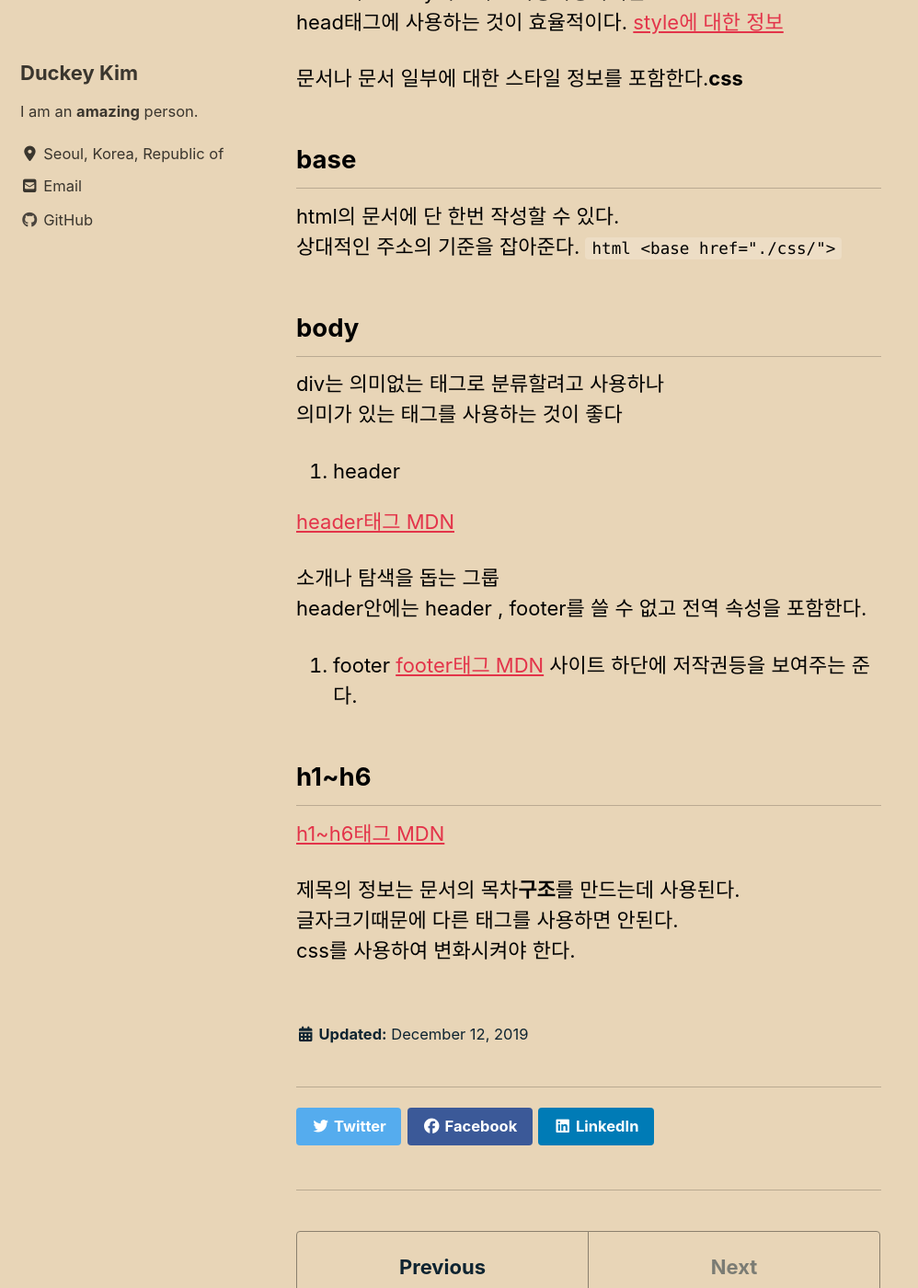
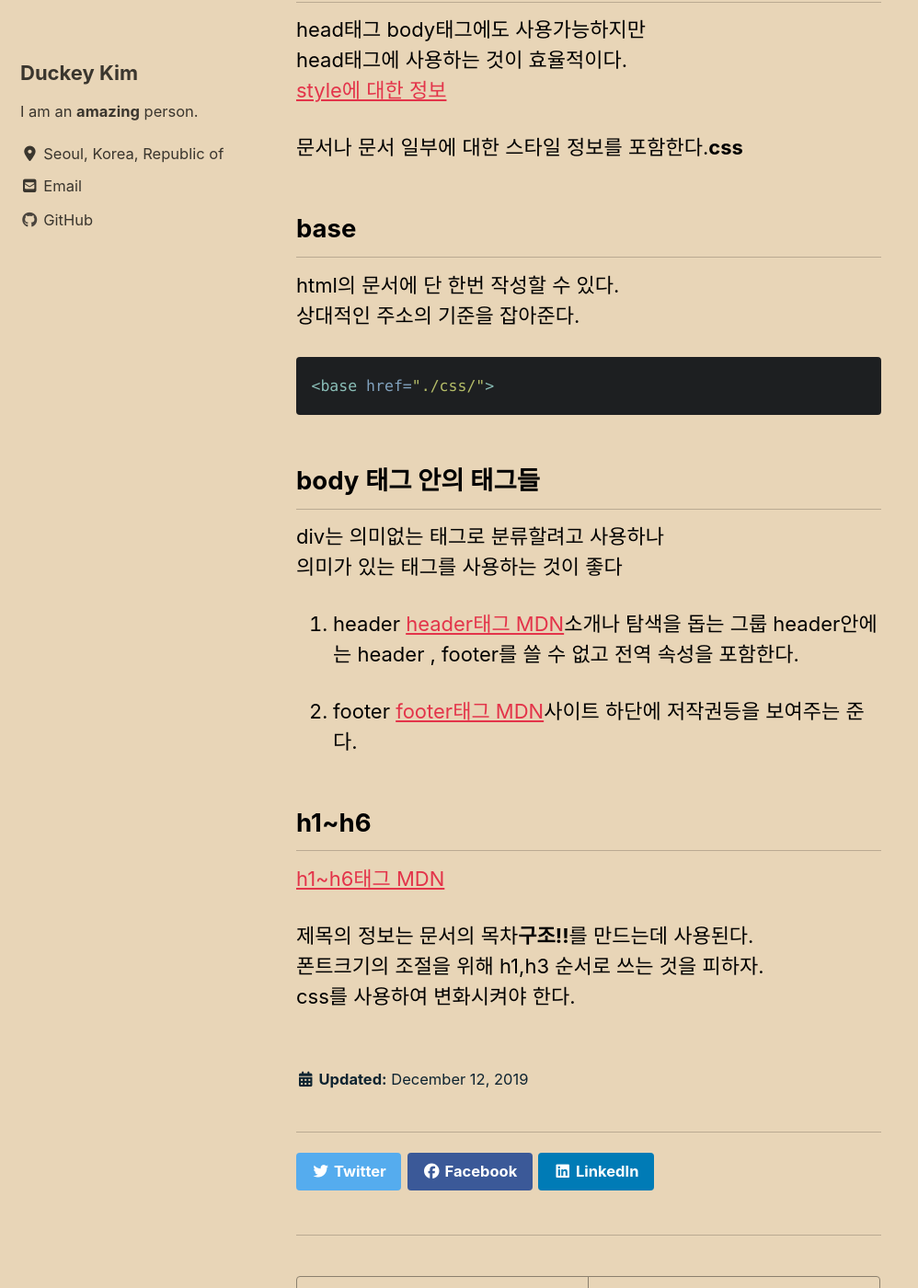
Before and after one commit to duckey-kim/duckey-kim.github.io, a Jekyll site: the page built from _posts/2019-12-12-HTML배우기(태크).md, in a window 1280 px wide and 1400 px high, scrolled down 2082 px. Shown: the whole window at 92% size, without its empty margins (0-998 px from the left). Built offline with Jekyll 4.4.1, drawn with Linux system fonts in a browser that asks for light colours; cached includes are drawn as plain includes; nearby versions of some CDN libraries; some of the changed text lies outside the part shown.

Commit message:
Update 2019-12-12-HTML배우기(태크).md

````diff
--- a/_posts/2019-12-12-HTML배우기(태크).md
+++ b/_posts/2019-12-12-HTML배우기(태크).md
@@ -29,7 +29,9 @@ head에서 최상위 에서 선언해주는 것이 좋다.
 
 문서 메타데이터의 이름을 정의한다. author description등등
 viewport는 반응형 웹사이트를 만들때 사용한다.
-```html <meta name="viewport" content="width=device-width, initial-scale=1.0">```
+```html
+<meta name="viewport" content="width=device-width, initial-scale=1.0">
+```
 랜더링 되는 영역을 명시하는 것이다. 가로너비를 장비의 가로,초반 확대축소값을 1배율로
 
 ## link
@@ -46,7 +48,7 @@ viewport는 반응형 웹사이트를 만들때 사용한다.
 
 2. rel
 링크된 문서와 현재 문서와의 관계를 말해준다.
-  - stylesheet **css**를 갖고와서 쓰겠다.
+  - stylesheet : **css**를 갖고와서 쓰겠다.
 
 
 
@@ -63,27 +65,22 @@ head태그에 사용하는 것이 효율적이다.
 ## base
 html의 문서에 단 한번 작성할 수 있다.
 상대적인 주소의 기준을 잡아준다.
-```html <base href="./css/">```
+```html
+<base href="./css/">
+```
 
-## body
+## body 태그 안의 태그들
 
 div는 의미없는 태그로 분류할려고 사용하나
 의미가 있는 태그를 사용하는 것이 좋다
 
-1. header
+1. header  [header태그 MDN](https://developer.mozilla.org/ko/docs/Web/HTML/Element/header)소개나 탐색을 돕는 그룹  header안에는 header , footer를 쓸 수 없고 전역 속성을 포함한다.
 
-[header태그 MDN](https://developer.mozilla.org/ko/docs/Web/HTML/Element/header)
-
-소개나 탐색을 돕는 그룹
-header안에는 header , footer를 쓸 수 없고 전역 속성을 포함한다.
-
-2. footer
-[footer태그 MDN](https://developer.mozilla.org/ko/docs/Web/HTML/Element/footer)
-사이트 하단에 저작권등을 보여주는 준다.
+2. footer  [footer태그 MDN](https://developer.mozilla.org/ko/docs/Web/HTML/Element/footer)사이트 하단에 저작권등을 보여주는 준다.
 
 ## h1~h6
 [h1~h6태그 MDN](https://developer.mozilla.org/ko/docs/Web/HTML/Element/Heading_Elements)
 
-제목의 정보는 문서의 목차**구조**를 만드는데 사용된다.
-글자크기때문에 다른 태그를 사용하면 안된다.
+제목의 정보는 문서의 목차**구조!!**를 만드는데 사용된다.
+폰트크기의 조절을 위해 h1,h3 순서로 쓰는 것을 피하자.
 css를 사용하여 변화시켜야 한다.
````
